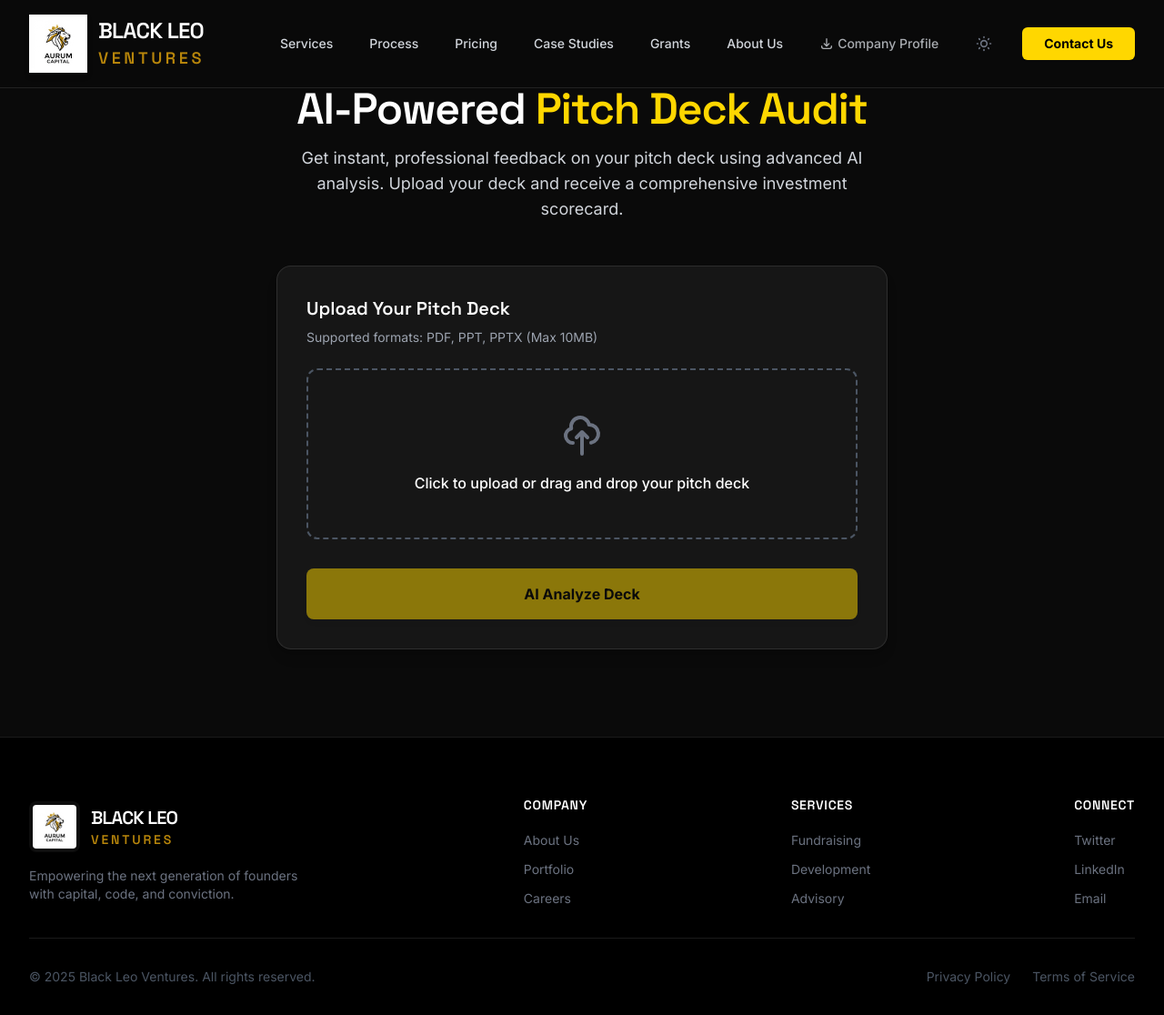
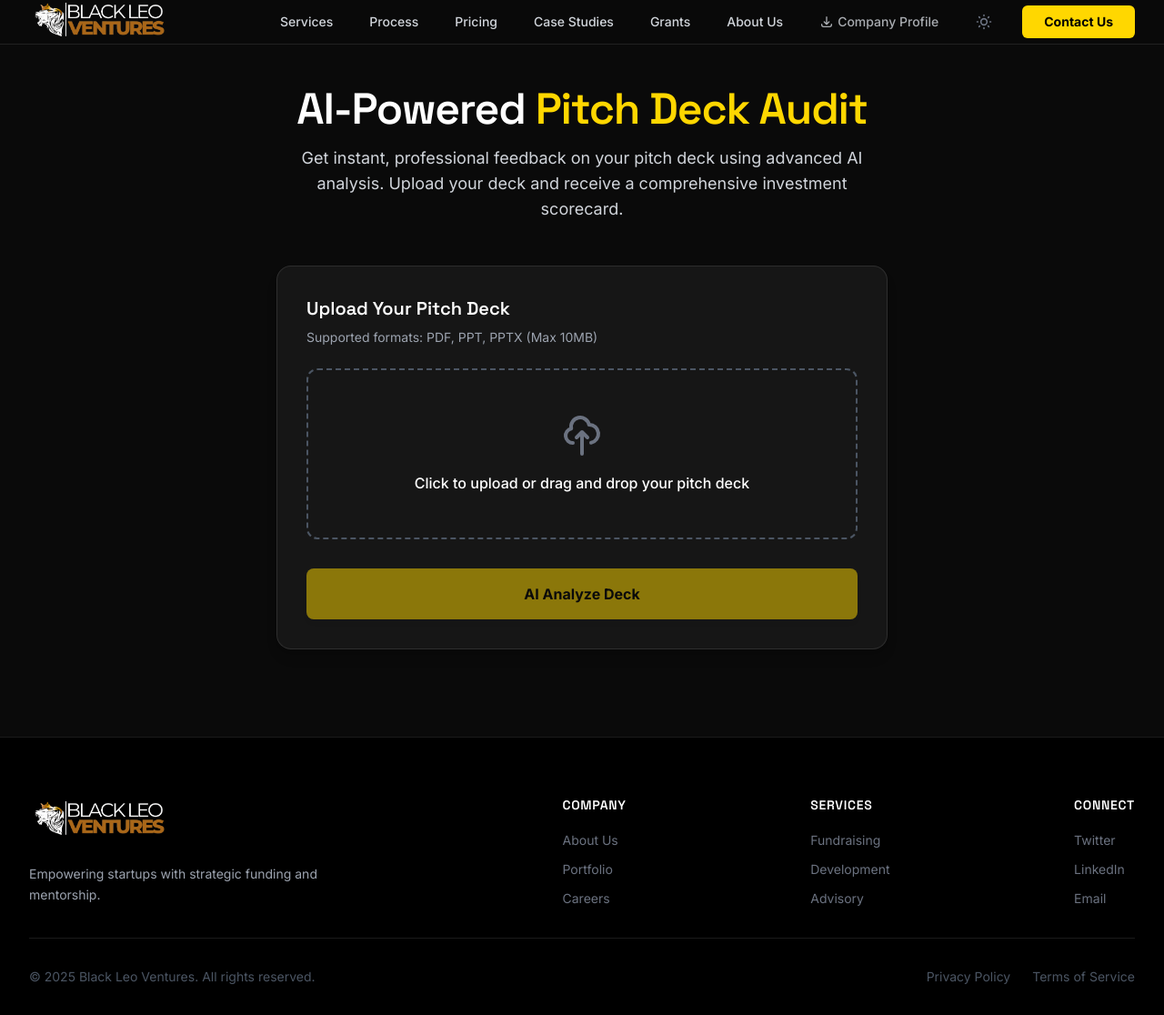
Before and after one commit to mohit-dhiman-cs/Black-Leo-Ventures, a React (Vite) app in the folder client/: page /audit in a window 1280 px wide. Shown: the whole page at 91% size. Built offline with nearby package versions, Linux system fonts and the light colour scheme.

Commit message:
Update logos for light and dark modes

```diff
--- a/client/src/components/Footer.jsx
+++ b/client/src/components/Footer.jsx
@@ -5,16 +5,15 @@
         <footer className="bg-gray-50 dark:bg-black border-t border-gray-200 dark:border-white/10 pt-16 pb-8 transition-colors duration-300">
             <div className="max-w-7xl mx-auto px-4 sm:px-6 lg:px-8">
                 <div className="flex flex-col md:flex-row justify-between items-center mb-8">
-                    <div className="mb-4 md:mb-0">
-                        <div className="flex items-center gap-3 mb-4">
-                            <img src="/lion-icon.png" alt="Black Leo" className="h-14 w-auto dark:invert-0 bg-white/5 rounded-lg p-1" />
-                            <div className="flex flex-col leading-none font-display font-bold tracking-tighter text-black dark:text-white">
-                                <span className="text-xl">BLACK LEO</span>
-                                <span className="text-bronze text-sm tracking-[0.2em]">VENTURES</span>
-                            </div>
-                        </div>
-                        <p className="text-gray-500 text-sm max-w-xs">
-                            Empowering the next generation of founders with capital, code, and conviction.
+                    <div className="col-span-1 md:col-span-2 space-y-6">
+                        <a href="/" className="flex items-center gap-3">
+                            {/* Light Mode Logo */}
+                            <img src="/logo-light.png" alt="Black Leo Ventures" className="h-12 w-auto dark:hidden" />
+                            {/* Dark Mode Logo */}
+                            <img src="/logo-dark.png" alt="Black Leo Ventures" className="h-12 w-auto hidden dark:block" />
+                        </a>
+                        <p className="text-gray-400 text-sm leading-relaxed max-w-sm">
+                            Empowering startups with strategic funding and mentorship.
                         </p>
                     </div>
 
--- a/client/src/components/Navbar.jsx
+++ b/client/src/components/Navbar.jsx
@@ -27,14 +27,14 @@
     return (
         <nav className="fixed w-full z-50 bg-white/95 dark:bg-dark-bg/95 backdrop-blur-sm border-b border-gray-100 dark:border-white/10 transition-colors duration-300">
             <div className="max-w-7xl mx-auto px-4 sm:px-6 lg:px-8">
-                <div className="flex items-center justify-between h-24">
-                    <div className="flex-shrink-0 flex items-center gap-2">
-                        <a href="#" className="flex items-center gap-3 group">
-                            <img src="/lion-icon.png" alt="Black Leo" className="h-16 w-auto transition-transform duration-300 group-hover:scale-105 drop-shadow-md" />
-                            <div className="flex flex-col leading-none font-display font-bold tracking-tighter text-black dark:text-white">
-                                <span className="text-2xl">BLACK LEO</span>
-                                <span className="text-bronze text-lg tracking-[0.2em]">VENTURES</span>
-                            </div>
+                <div className="flex items-center justify-between">
+                    {/* Logo */}
+                    <div className="flex-shrink-0 flex items-center">
+                        <a href="/" className="flex items-center gap-3 group">
+                            {/* Light Mode Logo (Black Text) */}
+                            <img src="/logo-light.png" alt="Black Leo Ventures" className="h-12 w-auto dark:hidden transition-transform group-hover:scale-105" />
+                            {/* Dark Mode Logo (White Text) */}
+                            <img src="/logo-dark.png" alt="Black Leo Ventures" className="h-12 w-auto hidden dark:block transition-transform group-hover:scale-105" />
                         </a>
                     </div>
                     <div className="hidden lg:block">
--- a/client/src/pages/About.jsx
+++ b/client/src/pages/About.jsx
@@ -32,11 +32,10 @@
                 <div className="max-w-7xl mx-auto px-4 sm:px-6 lg:px-8 h-24 flex items-center justify-between">
                     {/* Logo */}
                     <a href="/" className="flex items-center gap-3 group">
-                        <img src="/lion-icon.png" alt="Black Leo" className="h-14 w-auto drop-shadow-md" />
-                        <div className="flex flex-col leading-none font-display font-bold tracking-tighter text-black dark:text-white">
-                            <span className="text-xl">BLACK LEO</span>
-                            <span className="text-bronze text-sm tracking-[0.2em]">VENTURES</span>
-                        </div>
+                        {/* Light Mode Logo */}
+                        <img src="/logo-light.png" alt="Black Leo Ventures" className="h-14 w-auto dark:hidden drop-shadow-md transform transition-transform group-hover:scale-105" />
+                        {/* Dark Mode Logo */}
+                        <img src="/logo-dark.png" alt="Black Leo Ventures" className="h-14 w-auto hidden dark:block drop-shadow-md transform transition-transform group-hover:scale-105" />
                     </a>
 
                     {/* Right Actions */}
```
Also changed, not shown: client/public/logo-dark.png (added), client/public/logo-light.png (added).
